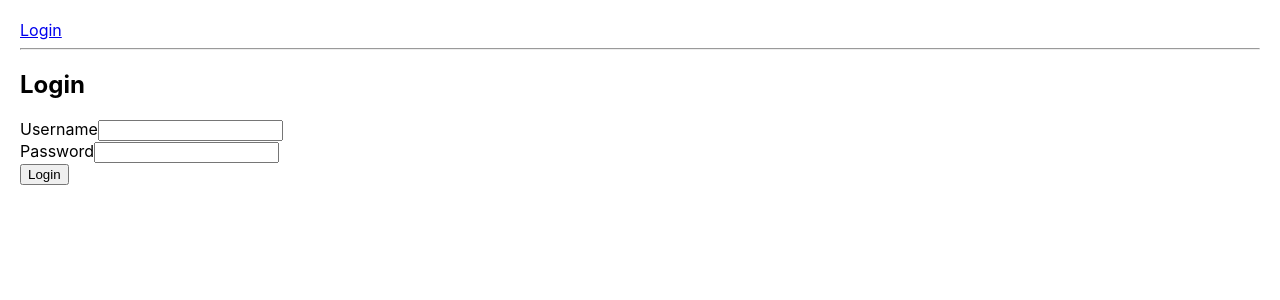
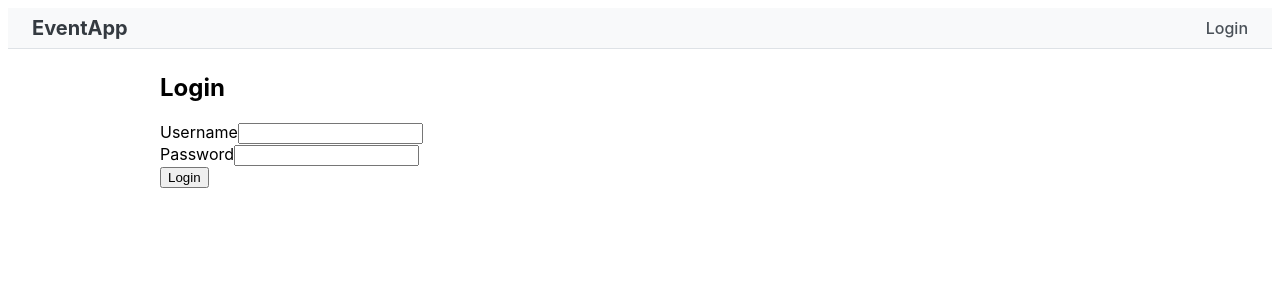
Before and after one commit to prabumanik-beep/event-management-app, a React (Create React App) app: page /login in a window 1280 px wide. Shown: the top 300 px of the page. Built offline with nearby package versions, Linux system fonts and the light colour scheme; no server answers.

Commit message:
fix: Correct gunicorn binding for production and improve auth flow

```diff
--- a/Src/App.js
+++ b/Src/App.js
@@ -1,38 +1,25 @@
 import React from 'react';
-import { Routes, Route, Link, Navigate, useNavigate } from 'react-router-dom';
+import { Routes, Route, Navigate } from 'react-router-dom';
 import Login from './components/Login';
 import Profile from './components/Profile';
 import Meetings from './components/Meetings';
 import ProtectedRoute from './components/ProtectedRoute';
-import styles from './App.module.css';
+import Navbar from './components/Navbar';
 import { useAuth } from './context/AuthContext';
 
 function App() {
-  const { isLoggedIn, logout } = useAuth();
-  const navigate = useNavigate();
-
-  const handleLogout = () => {
-    logout();
-    navigate('/login');
-  };
+  const { isLoggedIn } = useAuth();
 
   return (
     <div>
-      <nav>
-        {isLoggedIn ? (
-          <>
-            <Link to="/profile">Profile</Link> |{' '}
-            <Link to="/meetings">My Meetings</Link> |{' '}
-            <button onClick={handleLogout} className={styles.navLogoutButton}>Logout</button>
-          </>
-        ) : (
-          <Link to="/login">Login</Link>
-        )}
-      </nav>
-      <hr />
+      <Navbar />
+      <main className="container">
         <Routes>
           {/* If user is logged in, /login redirects to /profile. Otherwise, show Login page. */}
           <Route path="/login" element={isLoggedIn ? <Navigate to="/profile" /> : <Login />} />
+
+          {/* Redirect root path to the appropriate page */}
+          <Route path="/" element={<Navigate to={isLoggedIn ? "/profile" : "/login"} />} />
 
           {/* Protected Routes are nested inside the ProtectedRoute component */}
           <Route element={<ProtectedRoute />}>
@@ -40,8 +27,9 @@ function App() {
             <Route path="/meetings" element={<Meetings />} />
           </Route>
 
-        <Route path="*" element={<Navigate to={isLoggedIn ? '/profile' : '/login'} />} />
+          <Route path="*" element={<Navigate to="/" />} />
         </Routes>
+      </main>
     </div>
   );
 }
--- /dev/null
+++ b/Src/components/Navbar.js
@@ -0,0 +1,35 @@
+import React from 'react';
+import { Link, useNavigate } from 'react-router-dom';
+import { useAuth } from '../context/AuthContext';
+import styles from './Navbar.module.css';
+
+const Navbar = () => {
+  const { isLoggedIn, logout } = useAuth();
+  const navigate = useNavigate();
+
+  const handleLogout = () => {
+    logout();
+    navigate('/login');
+  };
+
+  return (
+    <nav className={styles.navbar}>
+      <div className={styles.navBrand}>
+        <Link to="/">EventApp</Link>
+      </div>
+      <div className={styles.navLinks}>
+        {isLoggedIn ? (
+          <>
+            <Link to="/profile" className={styles.navLink}>Profile</Link>
+            <Link to="/meetings" className={styles.navLink}>My Meetings</Link>
+            <button onClick={handleLogout} className={styles.logoutButton}>Logout</button>
+          </>
+        ) : (
+          <Link to="/login" className={styles.navLink}>Login</Link>
+        )}
+      </div>
+    </nav>
+  );
+};
+
+export default Navbar;
--- /dev/null
+++ b/Src/components/Navbar.module.css
@@ -0,0 +1,47 @@
+.navbar {
+    display: flex;
+    justify-content: space-between;
+    align-items: center;
+    background-color: #f8f9fa;
+    padding: 0.5rem 1.5rem;
+    border-bottom: 1px solid #dee2e6;
+    margin-bottom: 1.5rem;
+}
+
+.navBrand a {
+    font-weight: bold;
+    font-size: 1.25rem;
+    color: #343a40;
+    text-decoration: none;
+}
+
+.navLinks {
+    display: flex;
+    align-items: center;
+    gap: 1rem;
+}
+
+.navLink {
+    color: #495057;
+    text-decoration: none;
+    font-weight: 500;
+}
+
+.navLink:hover {
+    color: #007bff;
+}
+
+.logoutButton {
+    background-color: transparent;
+    border: 1px solid #6c757d;
+    color: #6c757d;
+    padding: 0.375rem 0.75rem;
+    border-radius: 0.25rem;
+    cursor: pointer;
+    font: inherit;
+}
+
+.logoutButton:hover {
+    background-color: #6c757d;
+    color: #fff;
+}
--- a/Src/index.css
+++ b/Src/index.css
@@ -1,5 +1,4 @@
 body {
-  margin: 20px;
   font-family: -apple-system, BlinkMacSystemFont, 'Segoe UI', 'Roboto', 'Oxygen',
     'Ubuntu', 'Cantarell', 'Fira Sans', 'Droid Sans', 'Helvetica Neue',
     sans-serif;
@@ -11,3 +10,11 @@ code {
   font-family: source-code-pro, Menlo, Monaco, Consolas, 'Courier New',
     monospace;
 }
+
+.container {
+  max-width: 960px;
+  margin-right: auto;
+  margin-left: auto;
+  padding-right: 15px;
+  padding-left: 15px;
+}
```
Lines whose indentation alone changed are shown as unchanged.
